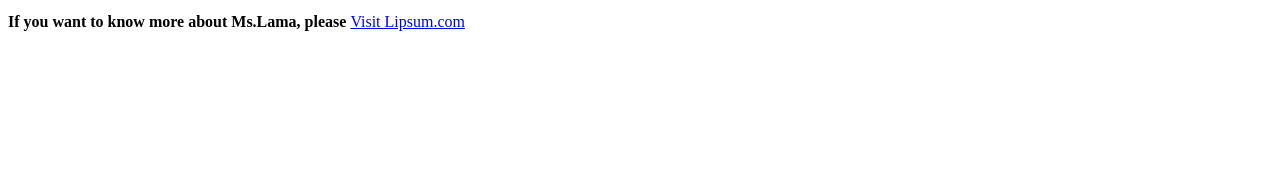
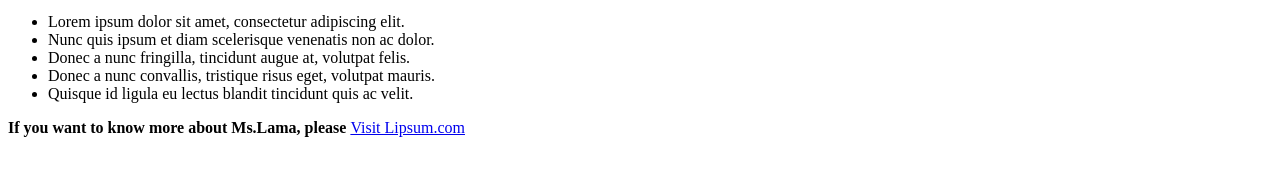
Before and after one commit to lightning-lama/task1-tribute-page, a plain HTML site: page index.html in a window 1280 px wide. Shown: the part 371-546 px from the top of the page. Drawn offline with Linux system fonts and the light colour scheme.

Commit message:
Add unordered list

```diff
--- a/index.html
+++ b/index.html
@@ -17,6 +17,13 @@
 			<img id="image" width="80%" src="https://product-image.juniqe-production.juniqe.com/media/catalog/product/seo-cache/x800/642/69/642-69-301P__CENTER/Fashion-Llama-Paul-Fuentes-Leinwandbild.jpg" alt="Italian Trulli">
 			<p id="img-caption">Ms.Lama in her prime</p>
 		</div>
+		<ul>
+			<li>Lorem ipsum dolor sit amet, consectetur adipiscing elit.</li>
+			<li>Nunc quis ipsum et diam scelerisque venenatis non ac dolor.</li>
+			<li>Donec a nunc fringilla, tincidunt augue at, volutpat felis.</li>
+			<li>Donec a nunc convallis, tristique risus eget, volutpat mauris.</li>
+			<li>Quisque id ligula eu lectus blandit tincidunt quis ac velit.</li>
+		</ul>
 		<b id="tribute-info">If you want to know more about Ms.Lama, please </b>
 
 		<a id="tribute-link" target="_blank" href="https://www.lipsum.com/">Visit Lipsum.com</a>
```
